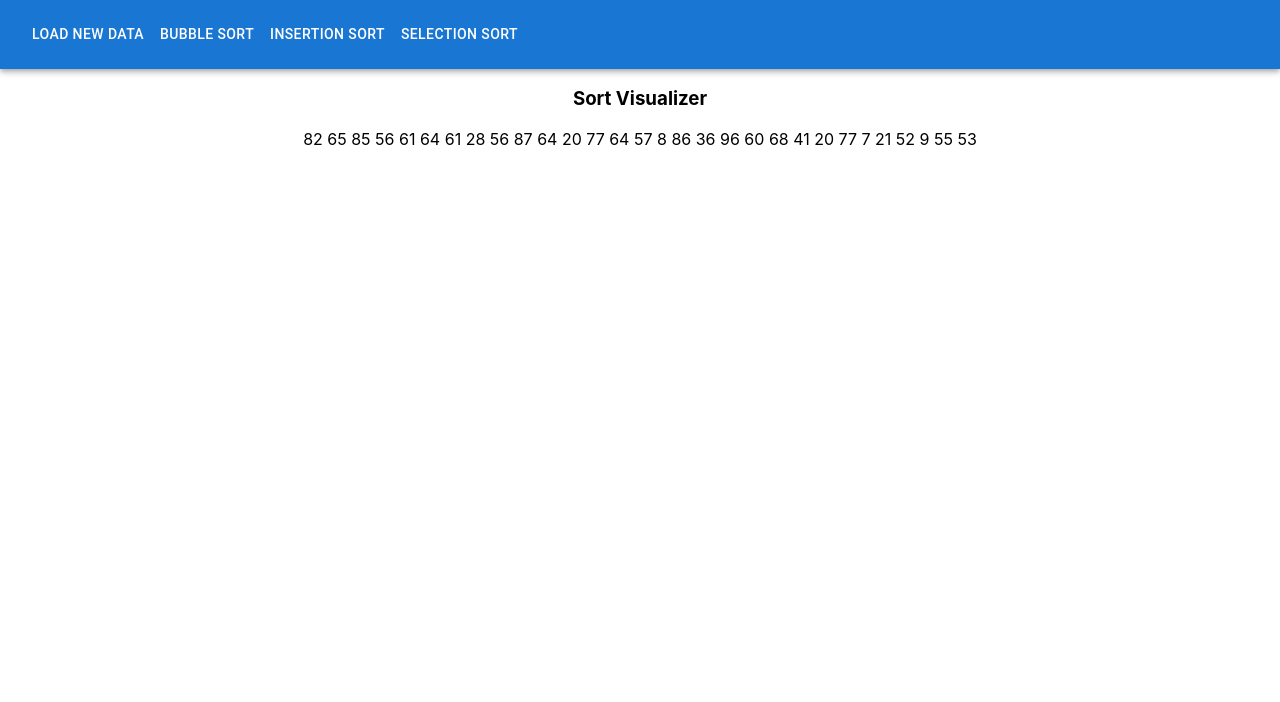
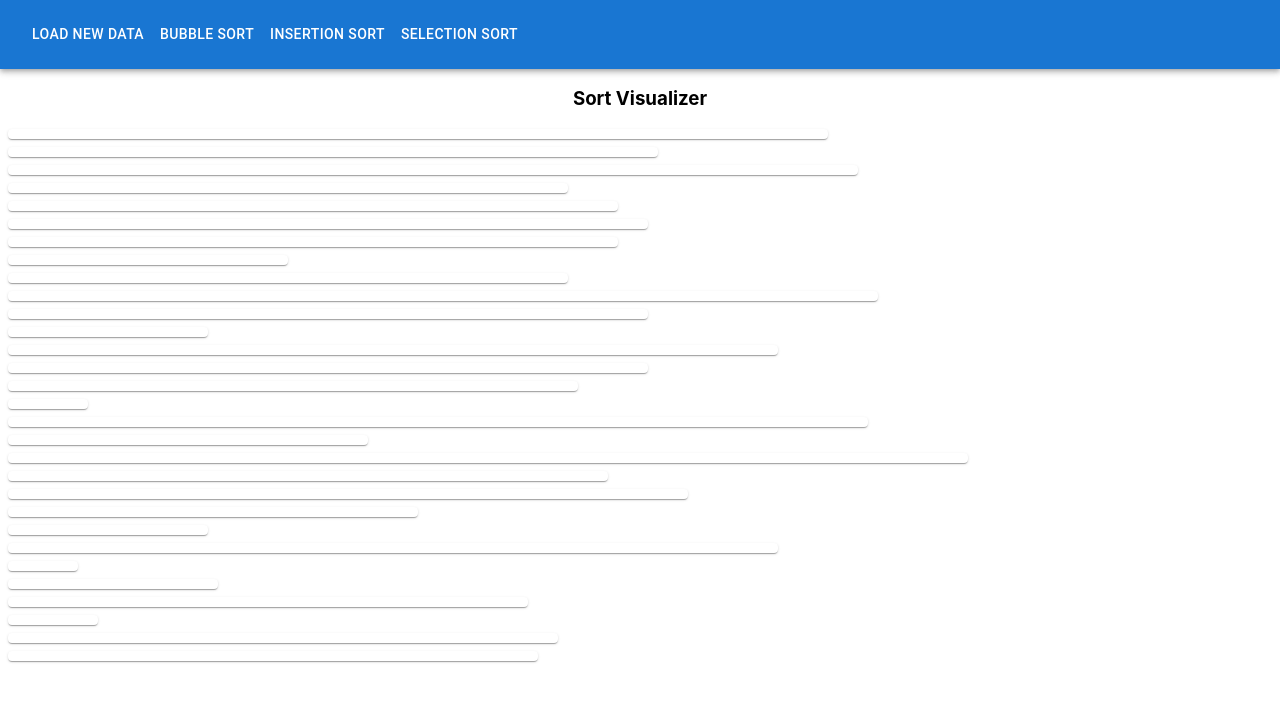
Before and after one commit to rkaufusi/sort-visualizer, a React (Create React App) app: page / in a window 1280 px wide. Shown: the top 702 px of the page. Built offline with nearby package versions, Linux system fonts and the light colour scheme.

Commit message:
added visual length based on random numbers

```diff
--- a/package.json
+++ b/package.json
@@ -8,6 +8,8 @@
     "@material-ui/icons": "^4.11.2",
     "@mui/icons-material": "^5.3.1",
     "@mui/material": "^5.3.1",
+    "@mui/x-data-grid": "^5.4.0",
+    "@mui/x-data-grid-generator": "^5.4.0",
     "@testing-library/jest-dom": "^5.16.1",
     "@testing-library/react": "^12.1.2",
     "@testing-library/user-event": "^13.5.0",
--- a/src/App.js
+++ b/src/App.js
@@ -1,15 +1,22 @@
 import { create } from '@mui/material/styles/createTransitions';
 import {useState} from 'react'
 import './App.css';
+import Visualizer from './components/visualizer'
+import LenPaper from './components/paper'
+import bubbleSort from './components/sorting-algos/bubbleSort'
 
-function App({toDo, data}) {
 
-console.log(data.join(' '))
+function App({toDo, randData}) {
 
   return (
     <div className="App">
       <h3>Sort Visualizer</h3>
-      <p>{data.join(' ')}</p>
+      {randData.map((value) => {
+        return (
+          <LenPaper len={value}/>
+        )
+      })}
+
     </div>
   );
 }
--- a/src/components/appBar.js
+++ b/src/components/appBar.js
@@ -19,7 +19,7 @@ const AppBarNav = () => {
   const [clicked, setClicked] = useState('')
   const [data, setData] = useState([])
 
-  let array = new Array(30)
+
 
   const handleOpenNavMenu = (event) => {
     setAnchorElNav(event.currentTarget);
@@ -32,9 +32,12 @@ const AppBarNav = () => {
   const menuClick = (clicked) => {
     console.log(clicked)
     setClicked(clicked)
-    createData()
+    if(clicked === 'Load new data'){
+        createData()
+    }
   }
   const createData = () => {
+    let array = new Array(30)
     for(let i = 0; i < array.length; i++){
       array[i] = Math.floor(Math.random() * 100)
     }
@@ -43,9 +46,10 @@ const AppBarNav = () => {
 
   useEffect(()=> {
       createData()
+
   },[])
 
-
+console.log(data)
   return (
     <div>
     <AppBar position="static">
@@ -106,7 +110,7 @@ const AppBarNav = () => {
         </Toolbar>
       </Container>
     </AppBar>
-    <App toDo={clicked} data={data}/>
+    <App toDo={clicked} randData={data}/>
     </div>
   );
 };
--- /dev/null
+++ b/src/components/paper.js
@@ -0,0 +1,22 @@
+import * as React from 'react';
+import Box from '@mui/material/Box';
+import Paper from '@mui/material/Paper';
+import bubbleSort from './sorting-algos/bubbleSort'
+
+export default function LenPaper({len}) {
+    console.log(len)
+  return (
+    <Box
+      sx={{
+        flexWrap: 'wrap',
+        '& > :not(style)': {
+          m: 1,
+          width: len * 10,
+          height: 10,
+        },
+      }}
+    >
+      <Paper />
+    </Box>
+  );
+}
--- /dev/null
+++ b/src/components/sorting-algos/bubbleSort.js
@@ -0,0 +1,20 @@
+export default function bubbleSort(array) {
+	let unSorted = true
+	let count = array.length
+ 	while(unSorted){
+		for(let i = 0; i < array.length; i++){
+			if(array[i] > array[i + 1]){
+				swap(i, i + 1, array)
+			}
+		}
+		count--
+		if(count === 0) unSorted = false
+	}
+	console.log(`sorted Array ` + array)
+  return array;
+}
+const swap = (i, j, array) => {
+	let temp = array[j]
+	array[j] = array[i]
+	array[i] = temp
+}
--- /dev/null
+++ b/src/components/visualizer.js
@@ -0,0 +1,29 @@
+import * as React from 'react';
+import { DataGrid } from '@mui/x-data-grid';
+import { useDemoData } from '@mui/x-data-grid-generator';
+
+export default function Visualizer({data}) {
+console.log(data)
+let nArr = []
+let rArr = []
+data.map((value, index) => {
+  let colName = value
+  nArr.push({field: value, width: 5})
+  rArr.push({id: index, colName: 'here'})
+
+})
+console.log(rArr)
+
+  return (
+    <div style={{ height: 600, width: '90%' }}>
+      <div style={{ height: 600, width: '100%' }}>
+
+        <DataGrid
+        columns={nArr}
+        rows={rArr}
+        />
+
+      </div>
+    </div>
+  );
+}
--- a/src/index.js
+++ b/src/index.js
@@ -8,7 +8,6 @@ import AppBarNav from './components/appBar.js'
 
 ReactDOM.render(
   <React.StrictMode>
-
     <AppBarNav />
   </React.StrictMode>,
   document.getElementById('root')
```
Also changed, not shown: 1 other file (tests, documents, lock files or other folders).
